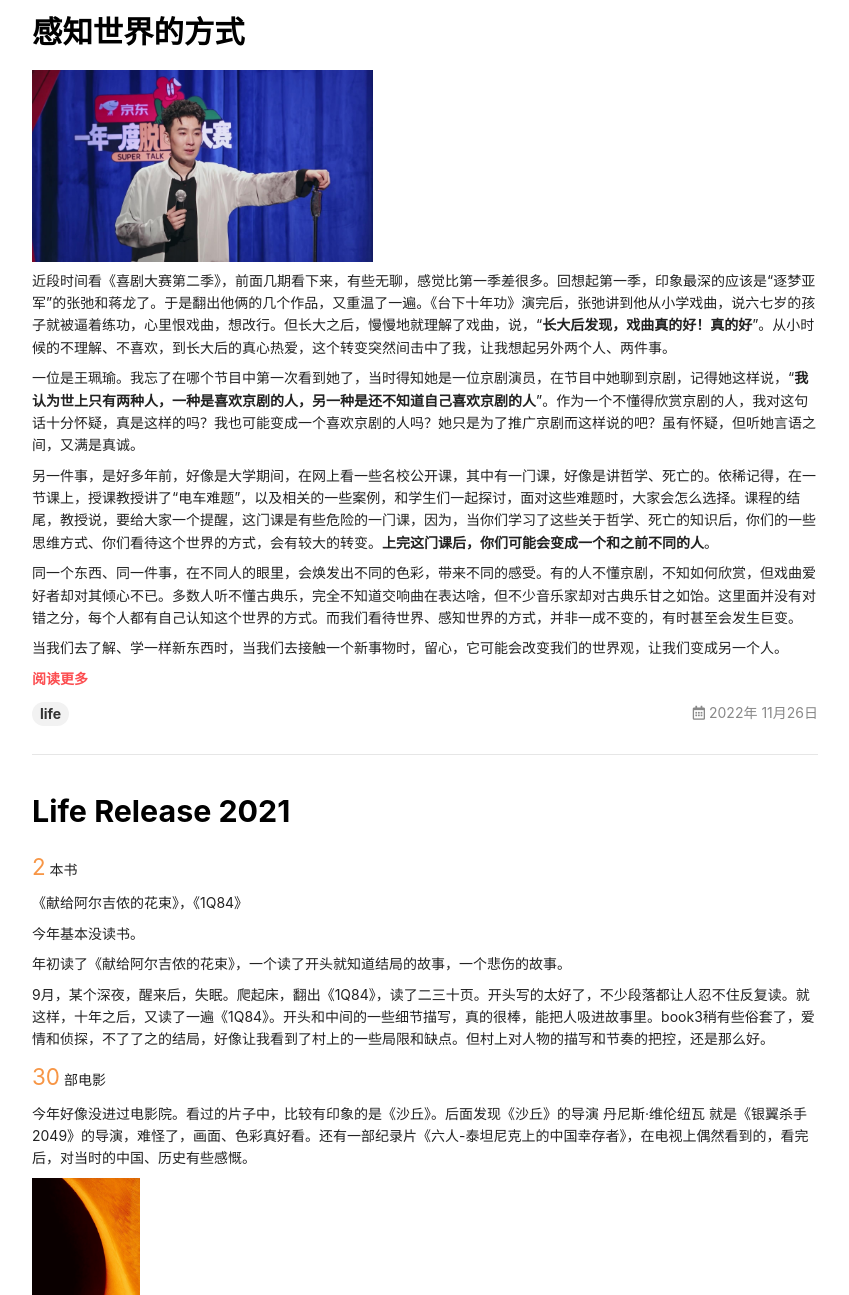
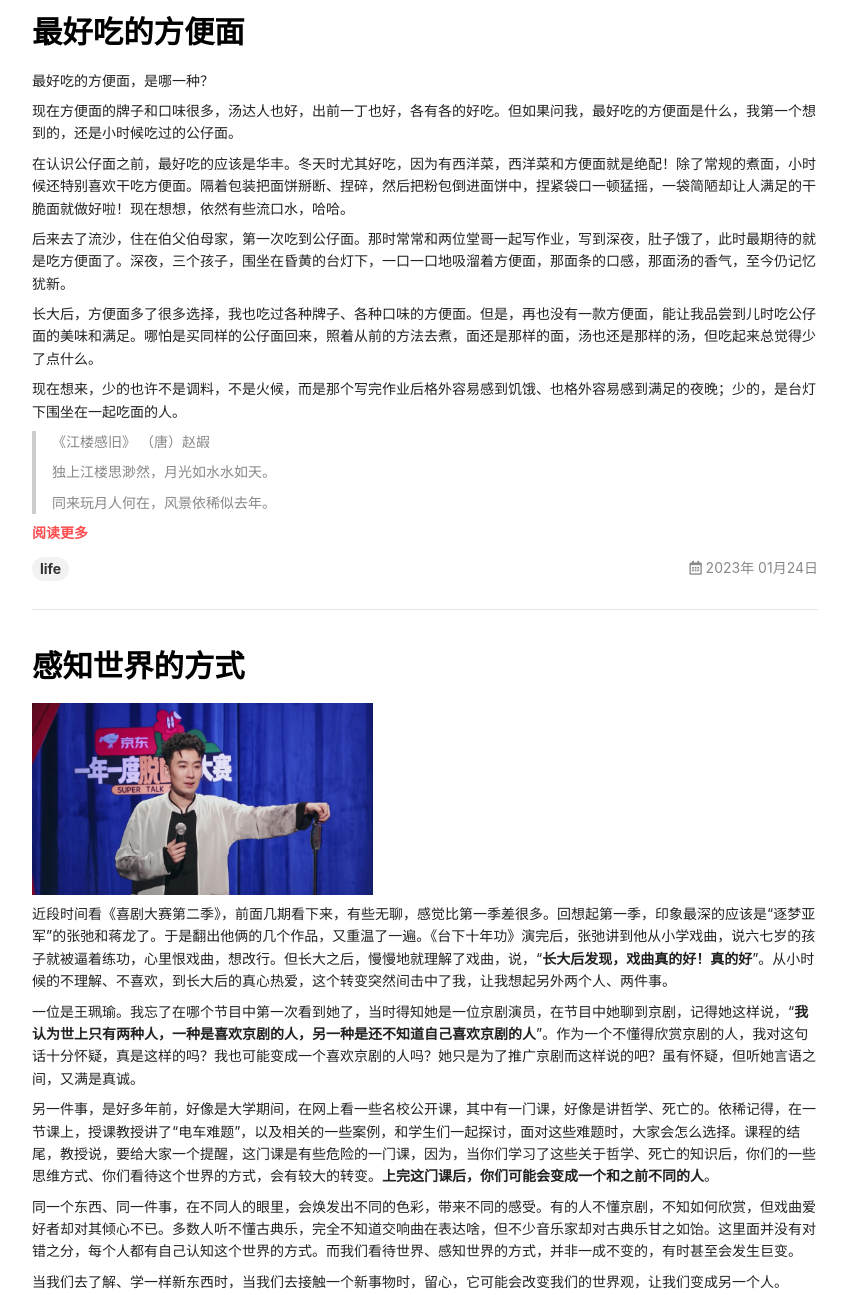
Before and after one commit to reniaL/renial.github.io, a Jekyll site: the page built from index.html, in a window 1280 px wide and 1400 px high, scrolled down 4398 px, cut to the strip 105-1400 px from the top of the window. Shown: the whole strip, without its empty margins (215-1064 px from the left). Built offline with Jekyll 4.4.1, drawn with Linux system fonts in a browser that asks for light colours; nearby versions of some CDN libraries; the list of posts is cut into pages by our own code; some of the changed text lies outside the part shown.

Commit message:
发布文章：最好吃的方便面

```diff
--- a/_drafts/2023-01-24-most-delicious-instant-noodles.md
+++ b/_posts/2023-01-24-the-most-delicious-instant-noodles.md
@@ -8,7 +8,7 @@ tags: [life]
 
 现在方便面的牌子和口味很多，汤达人也好，出前一丁也好，各有各的好吃。但如果问我，最好吃的方便面是什么，我第一个想到的，还是小时候吃过的公仔面。
 
-在认识公仔面之前，最好吃的应该是华丰。冬天时尤其好吃，因为有西洋菜，西洋菜和方便面就是绝配！除了水煮，小时候还特别喜欢干吃方便面。隔着包装把面饼掰断、捏碎，然后把粉包倒进面饼中，捏紧袋口一顿猛摇，一袋简陋却让人满足的干脆面就做好啦！现在想想，依然有些流口水，哈哈。
+在认识公仔面之前，最好吃的应该是华丰。冬天时尤其好吃，因为有西洋菜，西洋菜和方便面就是绝配！除了常规的煮面，小时候还特别喜欢干吃方便面。隔着包装把面饼掰断、捏碎，然后把粉包倒进面饼中，捏紧袋口一顿猛摇，一袋简陋却让人满足的干脆面就做好啦！现在想想，依然有些流口水，哈哈。
 
 后来去了流沙，住在伯父伯母家，第一次吃到公仔面。那时常常和两位堂哥一起写作业，写到深夜，肚子饿了，此时最期待的就是吃方便面了。深夜，三个孩子，围坐在昏黄的台灯下，一口一口地吸溜着方便面，那面条的口感，那面汤的香气，至今仍记忆犹新。
 
@@ -16,7 +16,7 @@ tags: [life]
 
 现在想来，少的也许不是调料，不是火候，而是那个写完作业后格外容易感到饥饿、也格外容易感到满足的夜晚；少的，是台灯下围坐在一起吃面的人。
 
-> 《江楼感旧》 赵嘏
+> 《江楼感旧》 （唐）赵嘏
 >
 > 独上江楼思渺然，月光如水水如天。
 >
```
